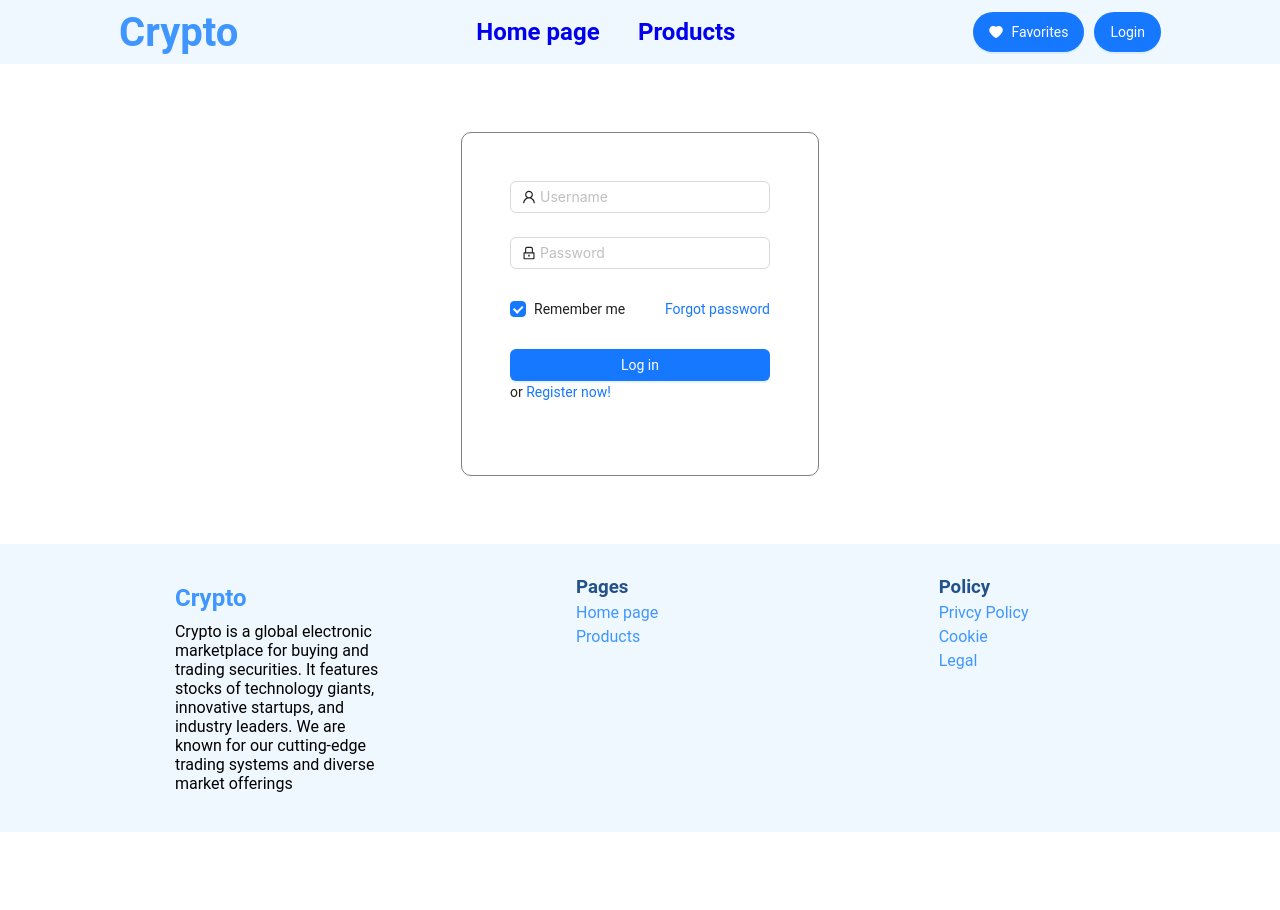
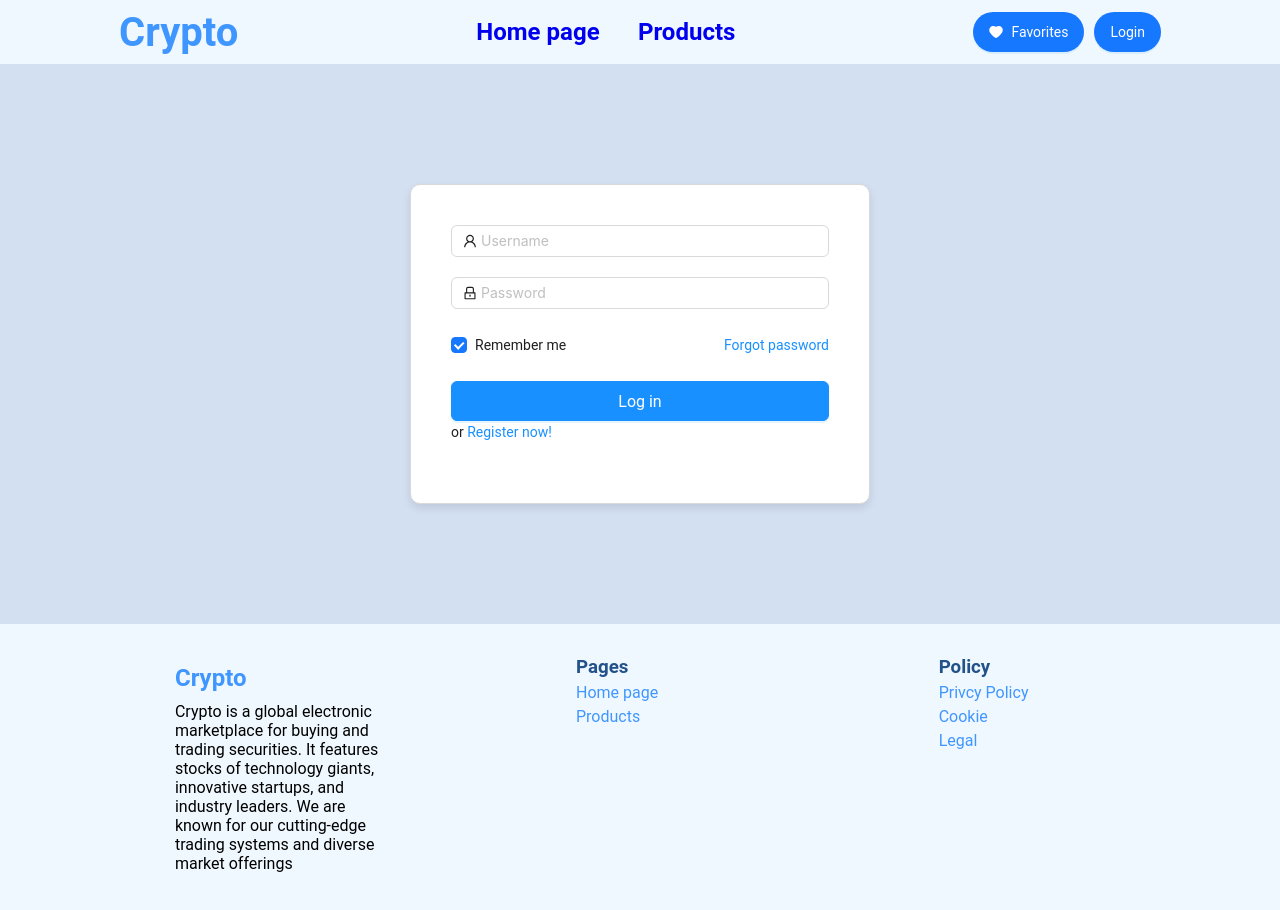
Before and after one commit to aleksax1/CriptoProjcet, a React (Vite) app in the folder cripto/: page /login in a window 1280 px wide. Before the commit the page ends 832 px from the top, so only its background shows below. Built offline with nearby package versions, Linux system fonts and the light colour scheme.

Commit message:
Login style

```diff
--- a/cripto/src/assets/pages/login/Login.jsx
+++ b/cripto/src/assets/pages/login/Login.jsx
@@ -1,15 +1,15 @@
-import React from 'react'
+import React from 'react';
 import { LockOutlined, UserOutlined } from '@ant-design/icons';
-import { Button, Checkbox, Form, Input, Flex } from 'antd';
+import { Button, Checkbox, Form, Input } from 'antd';
+import './Login.css';
+
 function Login() {
-
-
   return (
-    <div style={{height:'60vh', display:'flex',justifyContent:'center',alignItems:"center"}}>
+    <div className="login-container">
       <Form
         name="login"
         initialValues={{ remember: true }}
-      style={{ maxWidth: 460 ,border:"solid 1px grey",borderRadius:'10px',padding:'6vh'}}
+        className="login-form"
       >
         <Form.Item
           name="username"
@@ -24,14 +24,13 @@ function Login() {
           <Input prefix={<LockOutlined />} type="password" placeholder="Password" />
         </Form.Item>
         <Form.Item>
-        <Flex justify="space-between" align="center">
+          <div style={{ display: 'flex', justifyContent: 'space-between' }}>
             <Form.Item name="remember" valuePropName="checked" noStyle>
               <Checkbox>Remember me</Checkbox>
             </Form.Item>
             <a href="">Forgot password</a>
-        </Flex>
+          </div>
         </Form.Item>
-
         <Form.Item>
           <Button block type="primary" htmlType="submit">
             Log in
@@ -40,7 +39,7 @@ function Login() {
         </Form.Item>
       </Form>
     </div>
-  )
+  );
 }
 
-export default Login
+export default Login;
--- /dev/null
+++ b/cripto/src/assets/pages/login/login.css
@@ -0,0 +1,37 @@
+.login-container {
+  height: 70vh;
+  display: flex;
+  justify-content: center;
+  align-items: center;
+  background-color: #d3e0f2;
+}
+
+.login-form {
+  max-width: 460px;
+  width: 100%;
+  border: 1px solid #d9d9d9;
+  border-radius: 10px;
+  padding: 40px;
+  background-color: #fff;
+  box-shadow: 0 4px 8px rgba(0, 0, 0, 0.1);
+}
+
+.login-form .ant-form-item {
+  margin-bottom: 20px;
+}
+
+.login-form .ant-btn-primary {
+  background-color: #1890ff;
+  border-color: #1890ff;
+  height: 40px;
+  font-size: 16px;
+  border-radius: 6px;
+}
+
+.login-form a {
+  color: #1890ff;
+}
+
+.login-form a:hover {
+  text-decoration: underline;
+}
```
Lines whose indentation alone changed are shown as unchanged.
